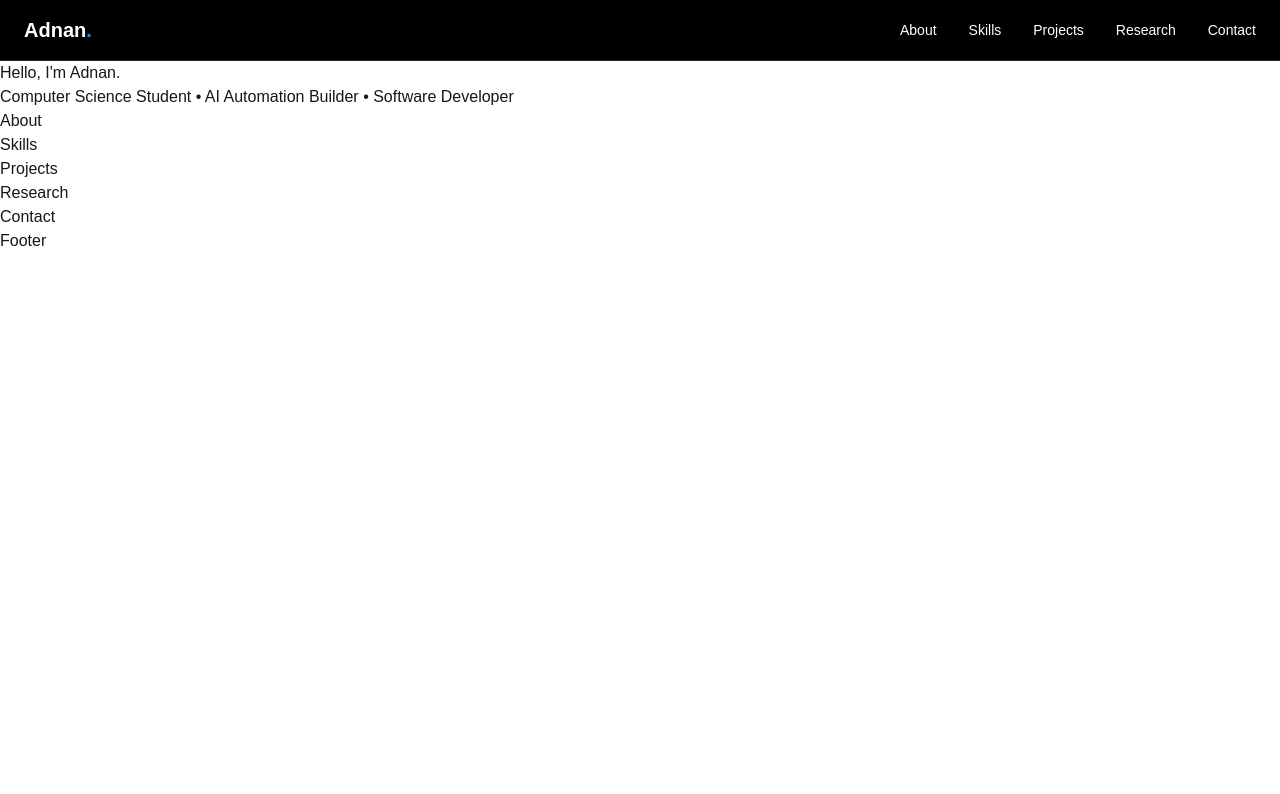
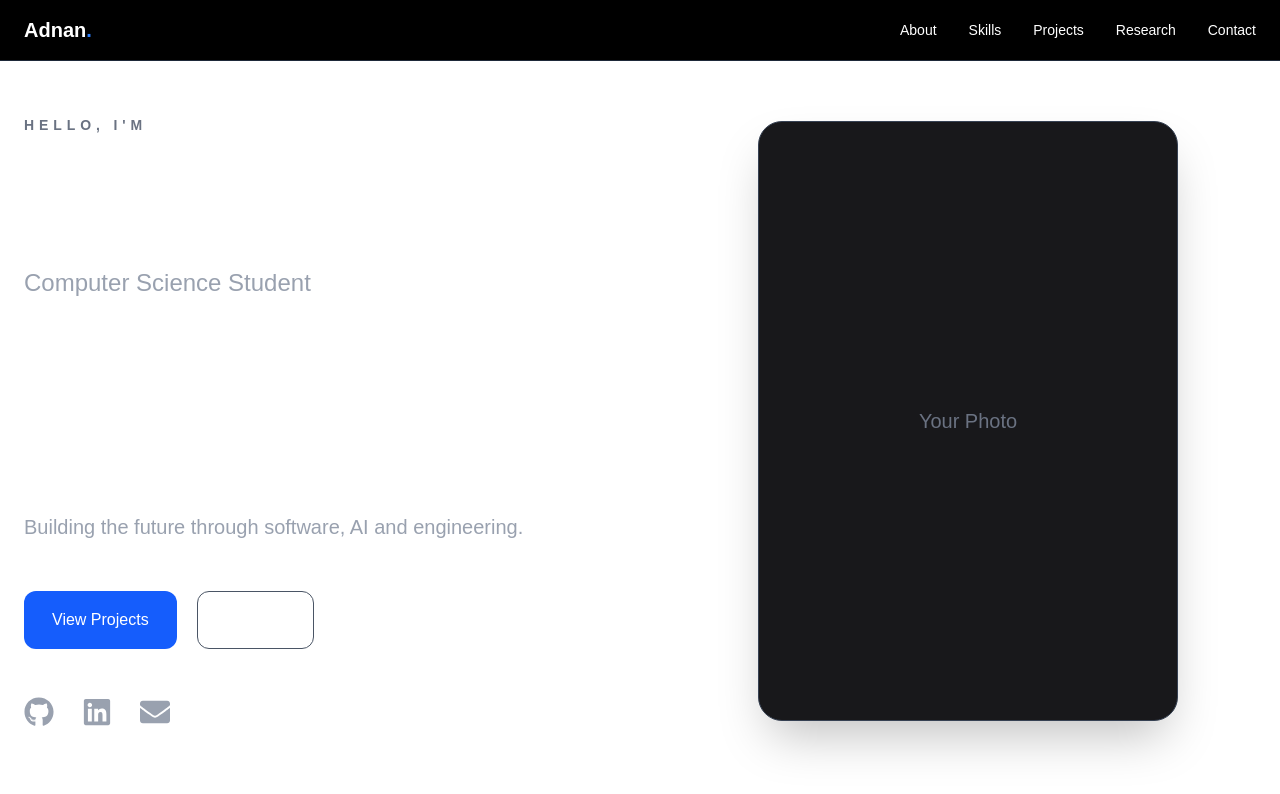
Before and after one commit to Zlatan10x/adnan-portfolio, a Next.js app: page / in a window 1280 px wide. Shown: the top 794 px of the page. Built offline with nearby package versions, Linux system fonts and the light colour scheme.

Commit message:
Hero section redesigned

```diff
--- a/package.json
+++ b/package.json
@@ -9,9 +9,11 @@
     "lint": "eslint"
   },
   "dependencies": {
+    "motion": "^12.42.2",
     "next": "16.2.10",
     "react": "19.2.4",
-    "react-dom": "19.2.4"
+    "react-dom": "19.2.4",
+    "react-icons": "^5.7.0"
   },
   "devDependencies": {
     "@tailwindcss/postcss": "^4",
--- a/src/app/page.tsx
+++ b/src/app/page.tsx
@@ -1,23 +1,11 @@
 import Navbar from "@/components/layout/Navbar";
 import Hero from "@/components/sections/Hero";
-import About from "@/components/sections/About";
-import Skills from "@/components/sections/Skills";
-import Projects from "@/components/sections/Projects";
-import Research from "@/components/sections/Research";
-import Contact from "@/components/sections/Contact";
-import Footer from "@/components/layout/Footer";
 
 export default function Home() {
   return (
     <main>
       <Navbar />
       <Hero />
-      <About />
-      <Skills />
-      <Projects />
-      <Research />
-      <Contact />
-      <Footer />
     </main>
   );
 }
--- a/src/components/sections/Hero.tsx
+++ b/src/components/sections/Hero.tsx
@@ -1,11 +1,63 @@
+import { FaGithub, FaLinkedin, FaEnvelope } from "react-icons/fa";
+
 export default function Hero() {
   return (
-    <section>
-      <h1>Hello, I'm Adnan.</h1>
+    <section className="mx-auto flex min-h-[90vh] max-w-7xl items-center justify-center gap-20 px-6">
+      {/* Left Side */}
+      <div className="max-w-3xl flex-1">
+        <p className="text-sm font-semibold uppercase tracking-[0.35em] text-gray-500">
+          Hello, I'm
+        </p>
 
-      <p>
-        Computer Science Student • AI Automation Builder • Software Developer
-      </p>
+        <h1 className="mt-4 text-8xl font-extrabold tracking-tight text-white">
+          ADNAN
+        </h1>
+
+        <p className="mt-5 text-2xl text-gray-400">
+          Computer Science Student
+        </p>
+
+        <div className="mt-10 space-y-3">
+          <h2 className="text-3xl font-bold text-white">
+            Front-End Developer
+          </h2>
+
+          <h2 className="text-3xl font-bold text-white">
+            AI Automation Engineer
+          </h2>
+
+          <h2 className="text-3xl font-bold text-white">
+            3D Designer
+          </h2>
+        </div>
+
+        <p className="mt-10 max-w-xl text-xl leading-8 text-gray-400">
+          Building the future through software, AI and engineering.
+        </p>
+
+        <div className="mt-12 flex gap-5">
+          <button className="rounded-xl bg-blue-600 px-7 py-4 font-medium text-white transition-all duration-300 hover:scale-105 hover:bg-blue-700">
+            View Projects
+          </button>
+
+          <button className="rounded-xl border border-gray-600 px-7 py-4 font-medium text-white transition-all duration-300 hover:scale-105 hover:border-white">
+            Resume
+          </button>
+        </div>
+
+        <div className="mt-12 flex gap-7 text-3xl text-gray-400">
+          <FaGithub className="cursor-pointer transition hover:text-white" />
+          <FaLinkedin className="cursor-pointer transition hover:text-white" />
+          <FaEnvelope className="cursor-pointer transition hover:text-white" />
+        </div>
+      </div>
+
+      {/* Right Side */}
+      <div className="flex flex-1 justify-center">
+        <div className="flex h-[600px] w-[420px] items-center justify-center rounded-3xl border border-gray-700 bg-zinc-900 text-xl text-gray-500 shadow-2xl">
+          Your Photo
+        </div>
+      </div>
     </section>
   );
 }
```
Also changed, not shown: tsconfig.json (+12 -4 lines), 1 other file (tests, documents, lock files or other folders).
